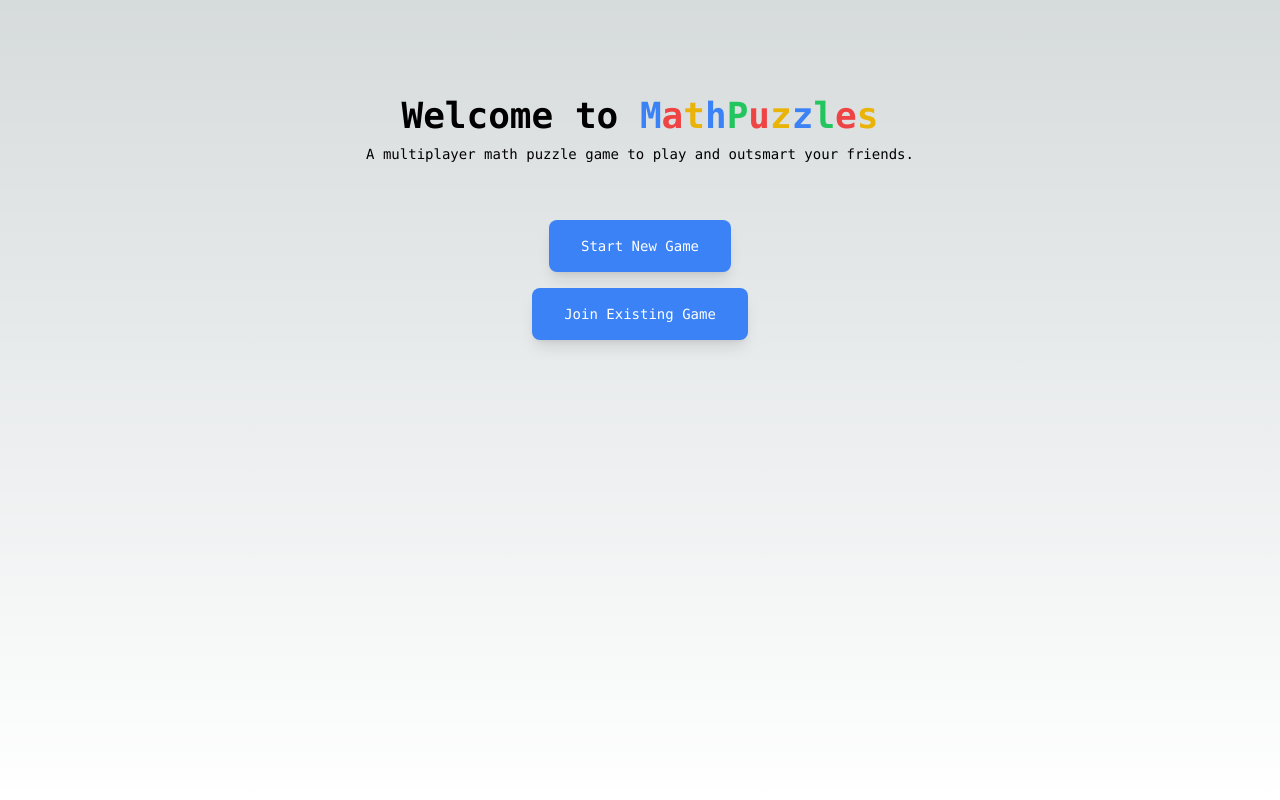
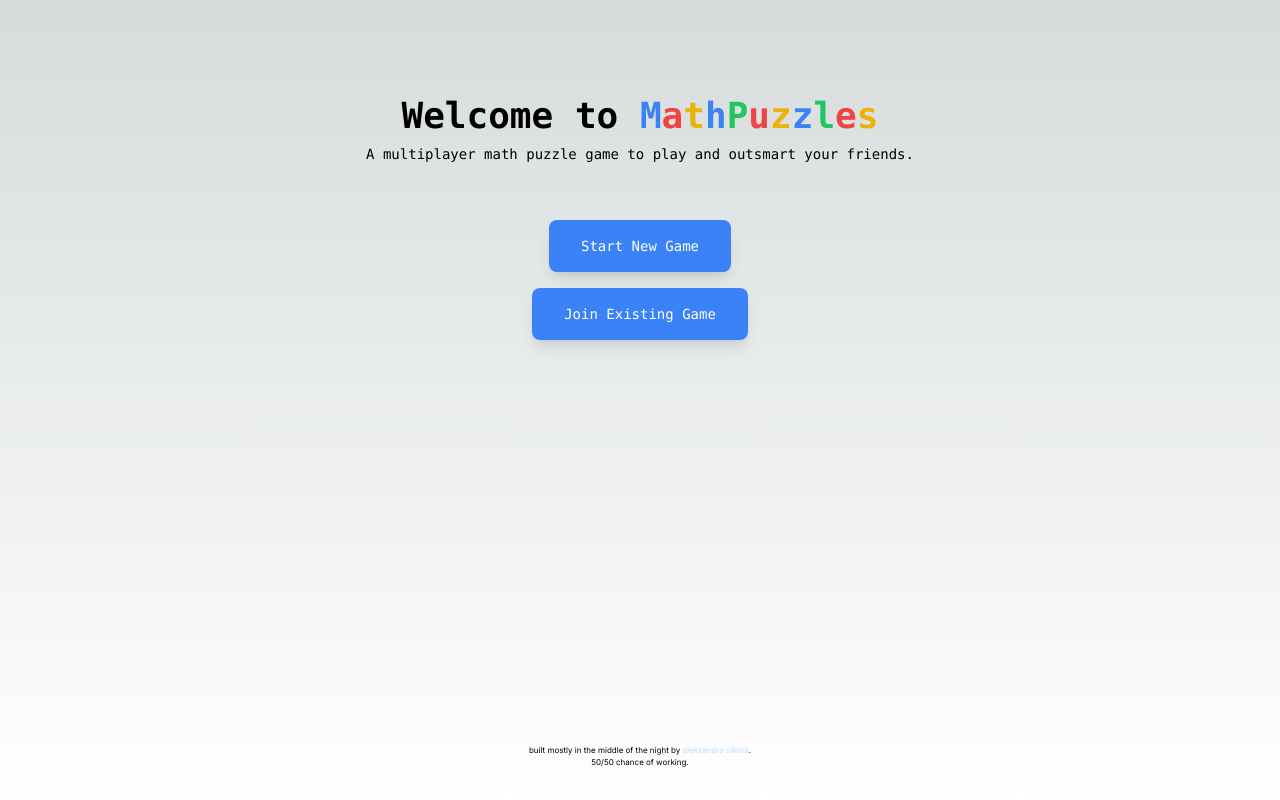
Before and after one commit to beerose/supabase-realtime-math-game, a Next.js app: page / in a window 1280 px wide. Built offline with nearby package versions, Linux system fonts and the light colour scheme.

Commit message:
add footer

```diff
--- a/app/layout.tsx
+++ b/app/layout.tsx
@@ -17,7 +17,7 @@ export default function RootLayout({
   return (
     <html lang="en">
       <body className={inter.className}>
-        <main className="flex min-h-screen flex-col items-center justify-between p-8 md:p-24">
+        <main className="flex min-h-screen flex-col items-center justify-between p-12 pb-2 md:p-24 md:pb-4">
           <div className="z-10 md:max-w-5xl w-full items-center font-mono text-sm flex justify-center">
             <div className="flex flex-col items-center justify-center">
               <h1 className="text-4xl font-bold text-center">
@@ -40,6 +40,21 @@ export default function RootLayout({
               <div className="sm:mt-4">{children}</div>
             </div>
           </div>
+          <footer className="flex text-[8px] flex-col items-center justify-center w-full py-4">
+            <span>
+              built mostly in the middle of the night by{' '}
+              <a
+                className="text-blue-200"
+                href="https://twitter.com/aleksandrasays"
+                target="_blank"
+                rel="noopener noreferrer"
+              >
+                aleksandra sikora
+              </a>
+              .
+            </span>
+            50/50 chance of working.
+          </footer>
         </main>
       </body>
     </html>
```
